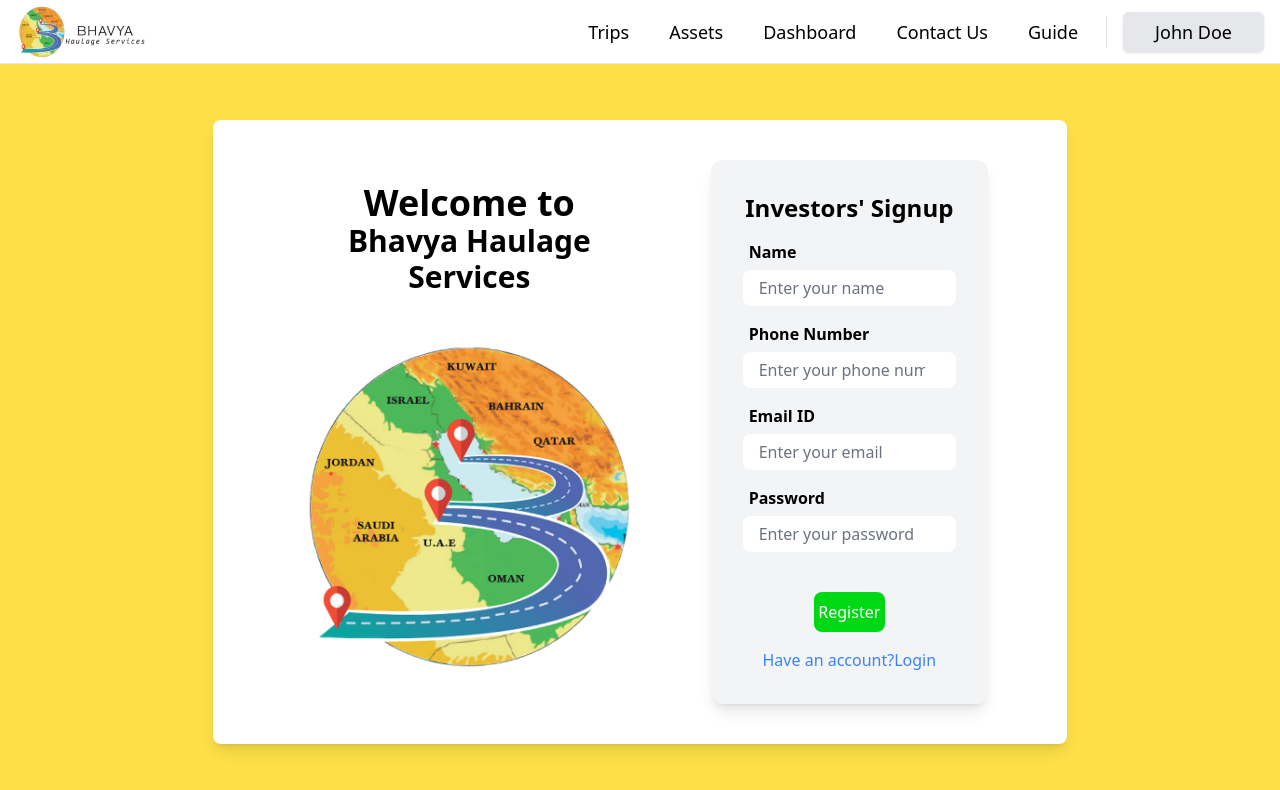
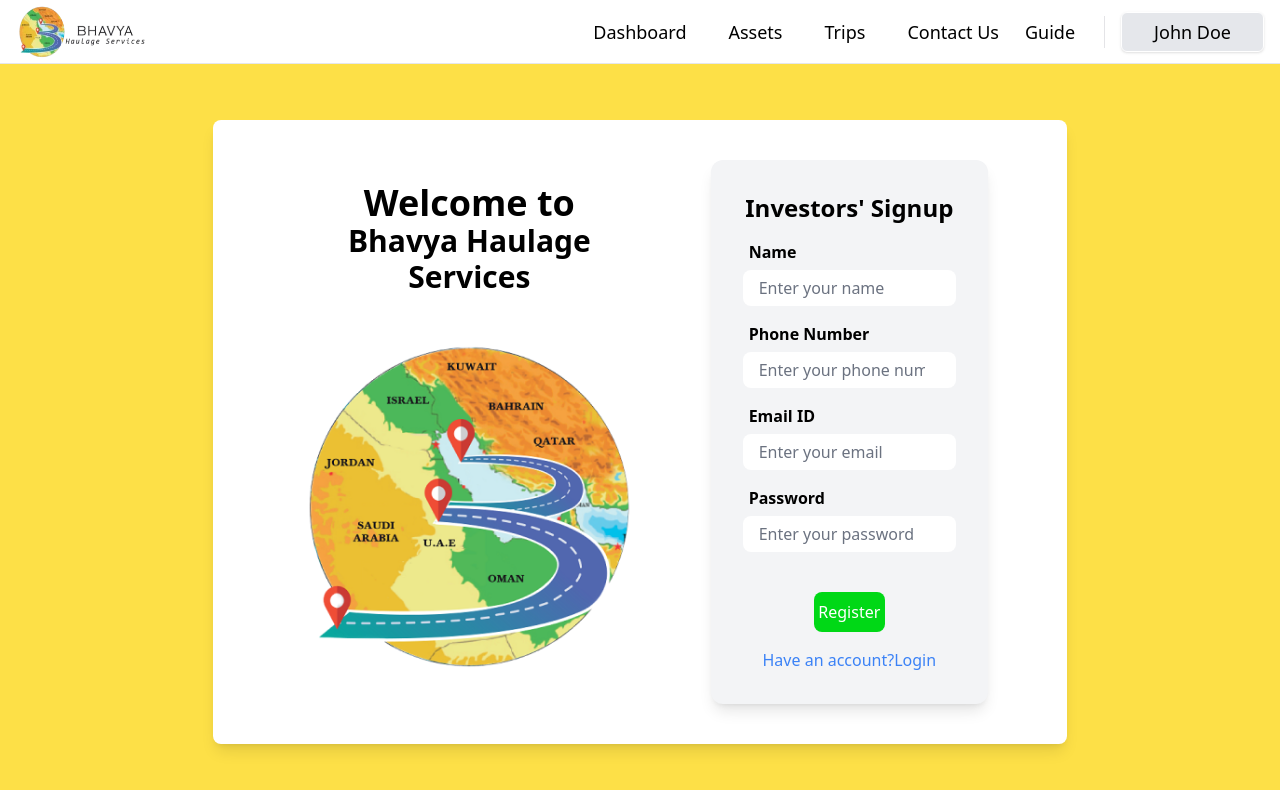
Before and after one commit to BuddyBoy26/BHS-Investor-Portal, a React (Vite) app in the folder BHS_frontend/: page /signup in a window 1280 px wide. Shown: the top 790 px of the page. Built offline with nearby package versions, Linux system fonts and the light colour scheme.

Commit message:
hope it works 3

```diff
--- a/BHS_frontend/src/NavBar.jsx
+++ b/BHS_frontend/src/NavBar.jsx
@@ -12,7 +12,7 @@ const NavBar = () => {
   const largeTextButtonStyle = "text-lg !important"; // Inline style to enforce larger text
 
   return (
-    <nav className="sticky z-40 h-16 inset-x-0 top-0 w-full border-b border-gray-200 bg-white/75 backdrop-blur-lg transition-all">
+    <nav className="sticky z-40 h-16 inset-x-0 top-0 w-full border-b bg-white  transition-all">
       <div className="flex items-center h-full px-4 justify-between w-full">
         <RouteLink to="/" className="flex z-40 font-semibold items-center">
           <img className="h-14" src="logo_2.png" />
@@ -21,42 +21,45 @@ const NavBar = () => {
           {User ? (
             <>
             <RouteLink
-                to="/trips"
+                to="/"
                 className={`${buttonVariants({
                   size: "sm",
                   variant: "ghost",
-                })} ${largeTextButtonStyle}`}
-                style={{ fontSize: '1.125rem' }} // Inline style as fallback
+                })} ${largeTextButtonStyle} border border-white hover:border-black`}
+                style={{ fontSize: '1.125rem' }}
               >
-                Trips
+                Dashboard
               </RouteLink>
+
               <RouteLink
                 to="/assets"
                 className={`${buttonVariants({
                   size: "sm",
                   variant: "ghost",
-                })} ${largeTextButtonStyle}`}
+                })} ${largeTextButtonStyle} border border-white hover:border-black`}
                 style={{ fontSize: '1.125rem' }}
               >
                 Assets
               </RouteLink>
               <RouteLink
-                to="/"
+                to="/trips"
                 className={`${buttonVariants({
                   size: "sm",
                   variant: "ghost",
-                })} ${largeTextButtonStyle}`}
-                style={{ fontSize: '1.125rem' }}
+                })} ${largeTextButtonStyle} border border-white hover:border-black`}
+                style={{ fontSize: '1.125rem' }} // Inline style as fallback
               >
-                Dashboard
+                Trips
               </RouteLink>
+
+              <div className="group">
               <RouteLink
   to="/contact"
   className={`${buttonVariants({
     size: "sm",
     variant: "ghost",
-                })} ${largeTextButtonStyle}`}
-                style={{ fontSize: '1.125rem' }}
+  })} ${largeTextButtonStyle} border border-white hover:border-black`}
+  style={{ fontSize: '1.125rem' }} // Inline style as fallback
 >
   Contact Us
 </RouteLink>
@@ -65,18 +68,26 @@ const NavBar = () => {
                 className={`${buttonVariants({
                   size: "sm",
                   variant: "ghost",
-                })} ${largeTextButtonStyle}`}
+                })} ${largeTextButtonStyle} border border-white hover:border-black`}
                 style={{ fontSize: '1.125rem' }}
               >
                 Guide
               </RouteLink>
+
+
+</div>
+
+
+
+
+
               <div className="h-8 w-px bg-zinc-200 hidden sm:block" />
 
               <RouteLink
                 to="/profile"
                 className={`${buttonVariants({
                   size: "lg",
-                })} hidden sm:flex items-center gap-1 bg-gray-200 ${largeTextButtonStyle}`}
+                })} hidden sm:flex items-center gap-1 bg-gray-200 ${largeTextButtonStyle} border border-white hover:border-black`}
                 style={{ fontSize: '1.125rem' }}
               >
                 {user.username}
@@ -93,7 +104,7 @@ const NavBar = () => {
                 className={`${buttonVariants({
                   size: "sm",
                   variant: "ghost",
-                })} ${largeTextButtonStyle}`}
+                })} ${largeTextButtonStyle} border border-white hover:border-black`}
                 style={{ fontSize: '1.125rem' }}
               >
                 Contact Us
@@ -104,7 +115,7 @@ const NavBar = () => {
                 className={`${buttonVariants({
                   size: "sm",
                   variant: "outline",
-                })} ${largeTextButtonStyle} border-black text-black bg-white hover:bg-gray-100`}
+                })} ${largeTextButtonStyle} border-black text-black bg-white hover:bg-gray-200`}
                 style={{ fontSize: '1.125rem' }}
               >
                 Sign up
@@ -115,7 +126,7 @@ const NavBar = () => {
                 className={`${buttonVariants({
                   size: "sm",
                   variant: "default",
-                })} ${largeTextButtonStyle} border-black  bg-gray-700 text-white hover:bg-gray-300`}
+                })} ${largeTextButtonStyle} border-black  bg-gray-700 text-white hover:bg-gray-300 hover:text-black`}
                 style={{ fontSize: '1.125rem' }}
               >
                 Login
```
Lines whose indentation alone changed are shown as unchanged.
